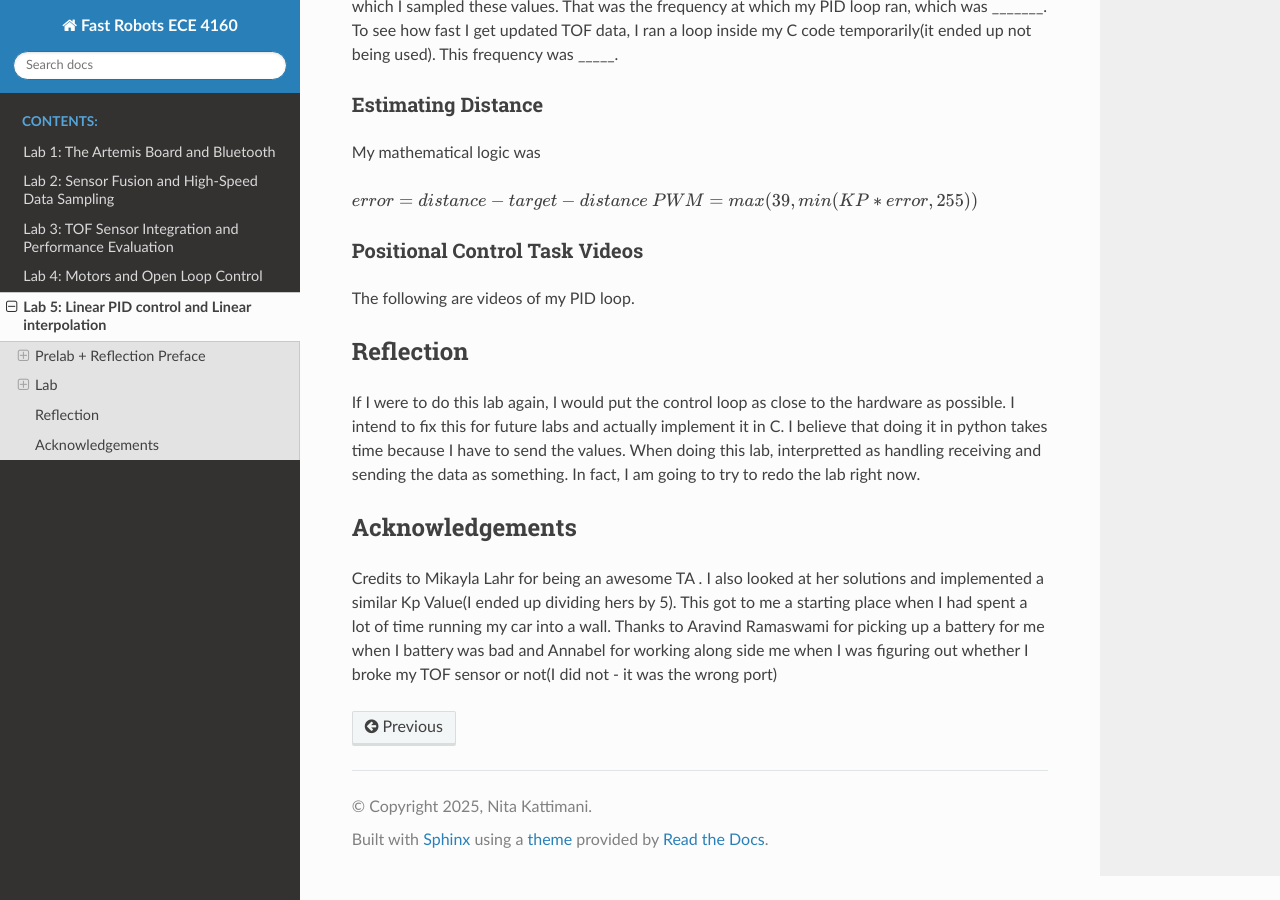
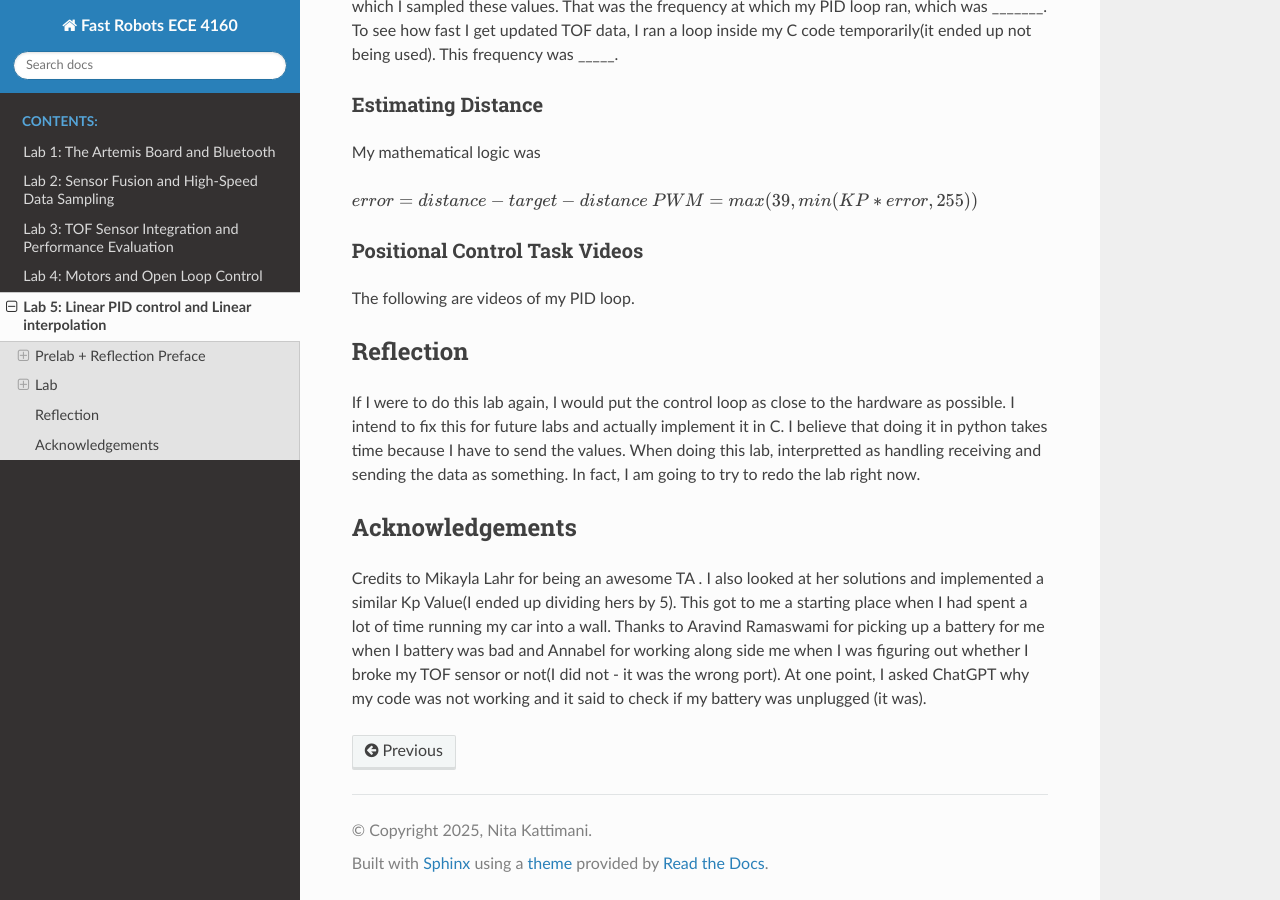
Before and after one commit to nskatti1/Fast-Robots, a Sphinx documentation site: the page built from docs/lab5.rst, in a window 1280 px wide and 900 px high, scrolled down 1842 px. Built offline with Sphinx 7.4.7 and the Read the Docs theme 3.1.0, drawn with Linux system fonts in a browser that asks for light colours; pages that are not in the unit, such as notebooks, are missing from menus.

Commit message:
Update lab5.rst

```diff
--- a/docs/lab5.rst
+++ b/docs/lab5.rst
@@ -105,4 +105,4 @@
 Acknowledgements
 ----------------------------
 
-Credits to Mikayla Lahr for being an awesome TA . I also looked at her solutions and implemented a similar Kp Value(I ended up dividing hers by 5). This got to me a starting place when I had spent a lot of time running my car into a wall. Thanks to Aravind Ramaswami for picking up a battery for me when I battery was bad and Annabel for working along side me when I was figuring out whether I broke my TOF sensor or not(I did not - it was the wrong port)
+Credits to Mikayla Lahr for being an awesome TA . I also looked at her solutions and implemented a similar Kp Value(I ended up dividing hers by 5). This got to me a starting place when I had spent a lot of time running my car into a wall. Thanks to Aravind Ramaswami for picking up a battery for me when I battery was bad and Annabel for working along side me when I was figuring out whether I broke my TOF sensor or not(I did not - it was the wrong port). At one point, I asked ChatGPT why my code was not working and it said to check if my battery was unplugged (it was).
```
